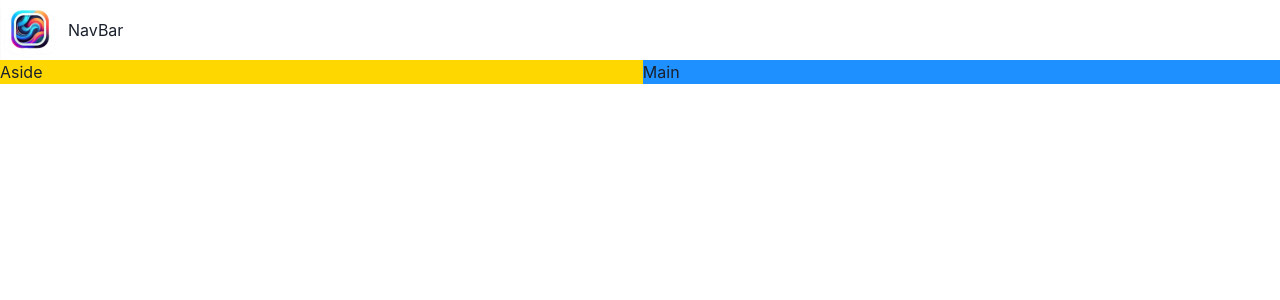
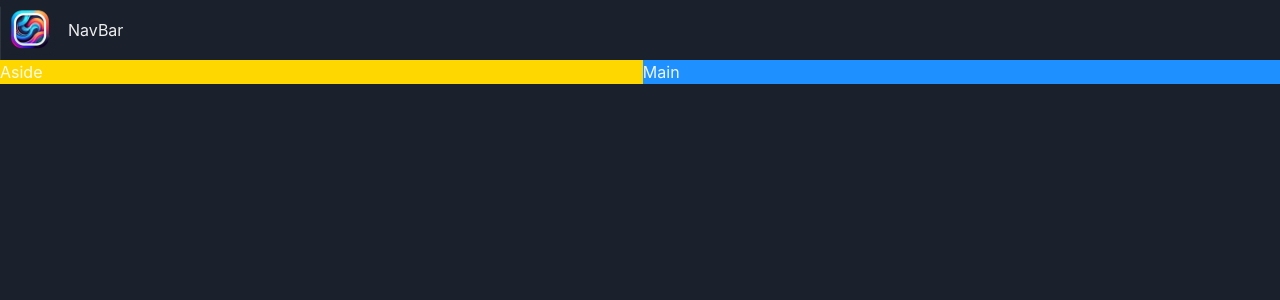
Before and after one commit to nmchugh17/game-hub, a React (Vite) app: page / in a window 1280 px wide. Shown: the top 300 px of the page. Built offline with nearby package versions, Linux system fonts and the light colour scheme.

Commit message:
Implement dark mode

```diff
--- a/src/main.tsx
+++ b/src/main.tsx
@@ -1,11 +1,13 @@
-import { ChakraProvider } from '@chakra-ui/react'
+import { ChakraProvider, ColorModeScript } from '@chakra-ui/react'
 import React from "react"
 import ReactDOM from "react-dom/client"
 import App from "./App"
+import theme from './theme'
 
 ReactDOM.createRoot(document.getElementById("root")!).render(
   <React.StrictMode>
-    <ChakraProvider>
+    <ChakraProvider theme={theme}>
+      <ColorModeScript initialColorMode={theme.config.initialColorMode} />
       <App />
     </ChakraProvider>
   </React.StrictMode>,
--- /dev/null
+++ b/src/theme.ts
@@ -0,0 +1,9 @@
+import { extendTheme, ThemeConfig } from "@chakra-ui/react";
+
+const config: ThemeConfig = {
+    initialColorMode: 'dark'
+}
+
+const theme = extendTheme({ config })
+
+export default theme;
```
